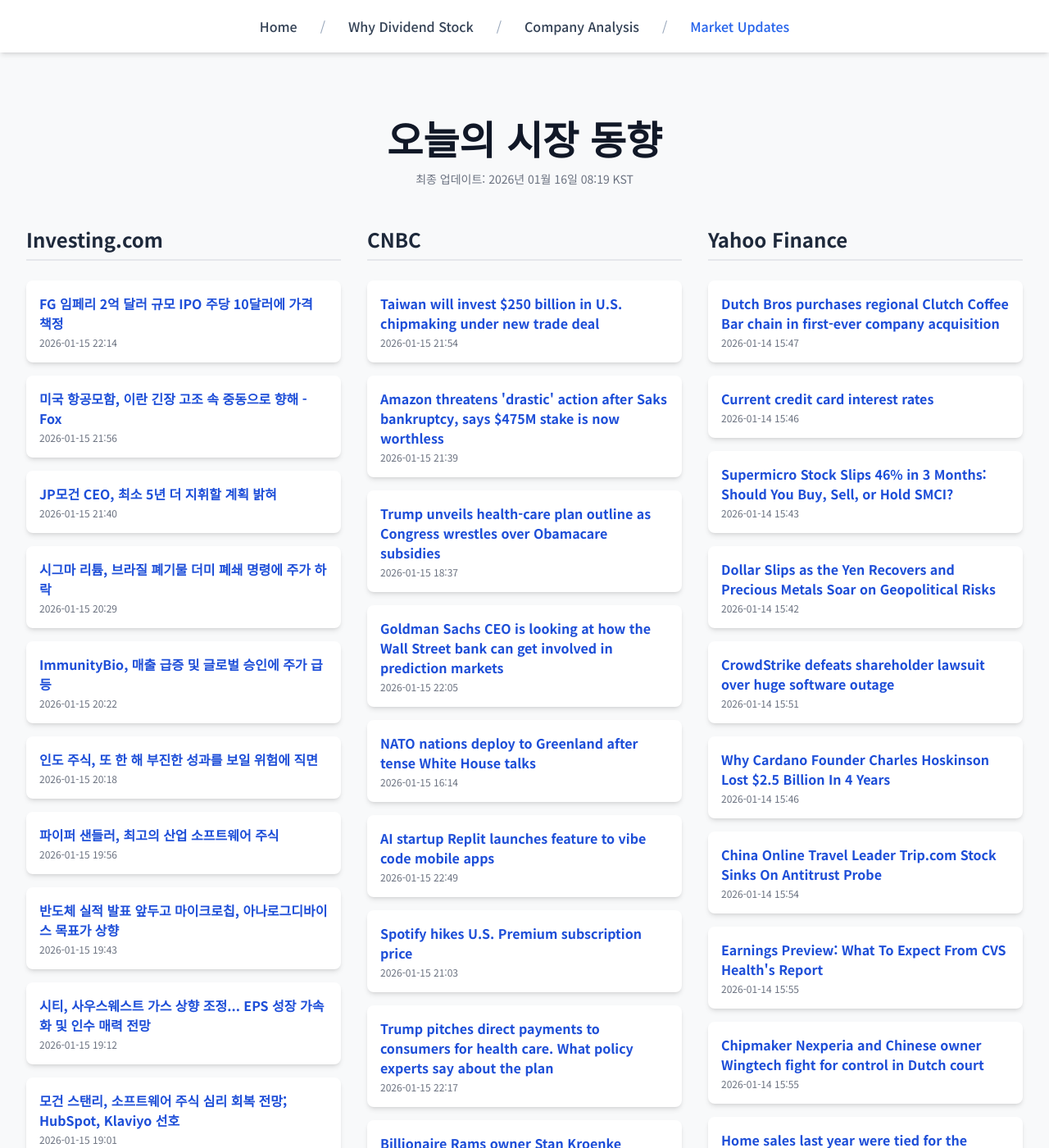
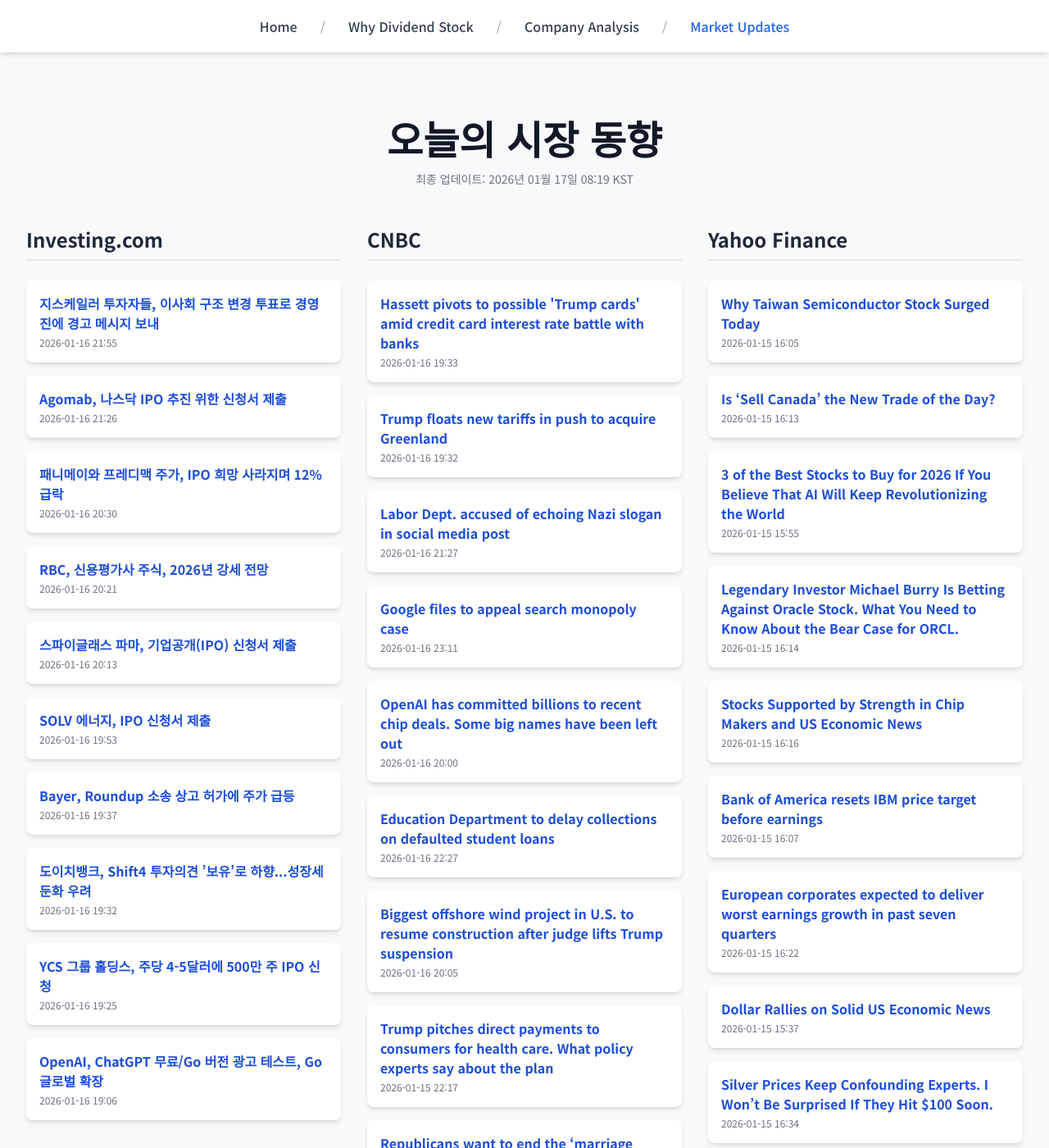
Before and after one commit to Kay-Hwang/my-company-analysis, a Jekyll site: the page built from market-updates.html, in a window 1280 px wide and 1400 px high. Shown: the whole window at 82% size. Built offline with Jekyll 4.4.1, drawn with Linux system fonts in a browser that asks for light colours; nearby versions of some CDN libraries; a script that is not in the unit is left out; some of the changed text lies outside the part shown.

Commit message:
Update daily data

```diff
--- a/_data/latest_data.json
+++ b/_data/latest_data.json
@@ -1,110 +1,110 @@
 {
-  "lastUpdated": "2026년 01월 16일 08:19 KST",
+  "lastUpdated": "2026년 01월 17일 08:19 KST",
   "news": {
     "investing": [
       {
-        "title": "FG 임페리 2억 달러 규모 IPO 주당 10달러에 가격 책정",
-        "link": "https://kr.investing.com/news/stock-market-news/article-432SI-1787844",
-        "pubDate": "2026-01-15 22:14:05",
-        "summary": "FG 임페리 2억 달러 규모 IPO 주당 10달러에 가격 책정"
+        "title": "지스케일러 투자자들, 이사회 구조 변경 투표로 경영진에 경고 메시지 보내",
+        "link": "https://kr.investing.com/news/stock-market-news/article-1789252",
+        "pubDate": "2026-01-16 21:55:34",
+        "summary": "지스케일러 투자자들, 이사회 구조 변경 투표로 경영진에 경고 메시지 보내"
       },
       {
-        "title": "미국 항공모함, 이란 긴장 고조 속 중동으로 향해 - Fox",
-        "link": "https://kr.investing.com/news/stock-market-news/article-93CH-1787824",
-        "pubDate": "2026-01-15 21:56:43",
-        "summary": "미국 항공모함, 이란 긴장 고조 속 중동으로 향해 - Fox"
+        "title": "Agomab, 나스닥 IPO 추진 위한 신청서 제출",
+        "link": "https://kr.investing.com/news/stock-market-news/article-432SI-1789216",
+        "pubDate": "2026-01-16 21:26:04",
+        "summary": "Agomab, 나스닥 IPO 추진 위한 신청서 제출"
       },
       {
-        "title": "JP모건 CEO, 최소 5년 더 지휘할 계획 밝혀",
-        "link": "https://kr.investing.com/news/stock-market-news/article-93CH-1787809",
-        "pubDate": "2026-01-15 21:40:36",
-        "summary": "JP모건 CEO, 최소 5년 더 지휘할 계획 밝혀"
+        "title": "패니메이와 프레디맥 주가, IPO 희망 사라지며 12% 급락",
+        "link": "https://kr.investing.com/news/stock-market-news/article-1789164",
+        "pubDate": "2026-01-16 20:30:46",
+        "summary": "패니메이와 프레디맥 주가, IPO 희망 사라지며 12% 급락"
       },
       {
-        "title": "시그마 리튬, 브라질 폐기물 더미 폐쇄 명령에 주가 하락",
-        "link": "https://kr.investing.com/news/stock-market-news/article-93CH-1787713",
-        "pubDate": "2026-01-15 20:29:08",
-        "summary": "시그마 리튬, 브라질 폐기물 더미 폐쇄 명령에 주가 하락"
+        "title": "RBC, 신용평가사 주식, 2026년 강세 전망",
+        "link": "https://kr.investing.com/news/stock-market-news/article-93CH-1789147",
+        "pubDate": "2026-01-16 20:21:33",
+        "summary": "RBC, 신용평가사 주식, 2026년 강세 전망"
       },
       {
-        "title": "ImmunityBio, 매출 급증 및 글로벌 승인에 주가 급등",
-        "link": "https://kr.investing.com/news/stock-market-news/article-93CH-1787709",
-        "pubDate": "2026-01-15 20:22:57",
-        "summary": "ImmunityBio, 매출 급증 및 글로벌 승인에 주가 급등"
+        "title": "스파이글래스 파마, 기업공개(IPO) 신청서 제출",
+        "link": "https://kr.investing.com/news/stock-market-news/article-432SI-1789156",
+        "pubDate": "2026-01-16 20:13:04",
+        "summary": "스파이글래스 파마, 기업공개(IPO) 신청서 제출"
       },
       {
-        "title": "인도 주식, 또 한 해 부진한 성과를 보일 위험에 직면",
-        "link": "https://kr.investing.com/news/stock-market-news/article-1787705",
-        "pubDate": "2026-01-15 20:18:17",
-        "summary": "인도 주식, 또 한 해 부진한 성과를 보일 위험에 직면"
+        "title": "SOLV 에너지, IPO 신청서 제출",
+        "link": "https://kr.investing.com/news/stock-market-news/article-432SI-1789139",
+        "pubDate": "2026-01-16 19:53:04",
+        "summary": "SOLV 에너지, IPO 신청서 제출"
       },
       {
-        "title": "파이퍼 샌들러, 최고의 산업 소프트웨어 주식",
-        "link": "https://kr.investing.com/news/stock-market-news/article-93CH-1787695",
-        "pubDate": "2026-01-15 19:56:33",
-        "summary": "파이퍼 샌들러, 최고의 산업 소프트웨어 주식"
+        "title": "Bayer, Roundup 소송 상고 허가에 주가 급등",
+        "link": "https://kr.investing.com/news/stock-market-news/article-93CH-1789124",
+        "pubDate": "2026-01-16 19:37:50",
+        "summary": "Bayer, Roundup 소송 상고 허가에 주가 급등"
       },
       {
-        "title": "반도체 실적 발표 앞두고 마이크로칩, 아나로그디바이스 목표가 상향",
-        "link": "https://kr.investing.com/news/stock-market-news/article-1787693",
-        "pubDate": "2026-01-15 19:43:02",
-        "summary": "반도체 실적 발표 앞두고 마이크로칩, 아나로그디바이스 목표가 상향"
+        "title": "도이치뱅크, Shift4 투자의견 ’보유’로 하향...성장세 둔화 우려",
+        "link": "https://kr.investing.com/news/stock-market-news/article-1789122",
+        "pubDate": "2026-01-16 19:32:30",
+        "summary": "도이치뱅크, Shift4 투자의견 ’보유’로 하향...성장세 둔화 우려"
       },
       {
-        "title": "시티, 사우스웨스트 가스 상향 조정... EPS 성장 가속화 및 인수 매력 전망",
-        "link": "https://kr.investing.com/news/stock-market-news/article-1787675",
-        "pubDate": "2026-01-15 19:12:40",
-        "summary": "시티, 사우스웨스트 가스 상향 조정... EPS 성장 가속화 및 인수 매력 전망"
+        "title": "YCS 그룹 홀딩스, 주당 4-5달러에 500만 주 IPO 신청",
+        "link": "https://kr.investing.com/news/stock-market-news/article-432SI-1789118",
+        "pubDate": "2026-01-16 19:25:04",
+        "summary": "YCS 그룹 홀딩스, 주당 4-5달러에 500만 주 IPO 신청"
       },
       {
-        "title": "모건 스탠리, 소프트웨어 주식 심리 회복 전망; HubSpot, Klaviyo 선호",
-        "link": "https://kr.investing.com/news/stock-market-news/article-1787668",
-        "pubDate": "2026-01-15 19:01:34",
-        "summary": "모건 스탠리, 소프트웨어 주식 심리 회복 전망; HubSpot, Klaviyo 선호"
+        "title": "OpenAI, ChatGPT 무료/Go 버전 광고 테스트, Go 글로벌 확장",
+        "link": "https://kr.investing.com/news/stock-market-news/article-93CH-1789107",
+        "pubDate": "2026-01-16 19:06:23",
+        "summary": "OpenAI, ChatGPT 무료/Go 버전 광고 테스트, Go 글로벌 확장"
       }
     ],
     "cnbc": [
       {
-        "title": "Taiwan will invest $250 billion in U.S. chipmaking under new trade deal",
-        "link": "https://www.cnbc.com/2026/01/15/us-taiwan-chips-deal-china.html",
-        "pubDate": "Thu, 15 Jan 2026 21:54:35 GMT",
-        "summary": "The U.S. and Taiwan have reached a trade agreement to build chips and chip factories on American soil, the Department of Commerce announced Thursday."
+        "title": "Hassett pivots to possible 'Trump cards' amid credit card interest rate battle with banks",
+        "link": "https://www.cnbc.com/2026/01/16/white-house-hassett-trump-cards-credit-card-battle.html",
+        "pubDate": "Fri, 16 Jan 2026 19:33:45 GMT",
+        "summary": "Trump called for banks to cap credit card interest rates at 10%, an idea that has been roundly rejected by industry executives and their lobbyists this week."
       },
       {
-        "title": "Amazon threatens 'drastic' action after Saks bankruptcy, says $475M stake is now worthless",
-        "link": "https://www.cnbc.com/2026/01/15/amazon-says-saks-investment-is-worthless-after-bankruptcy.html",
-        "pubDate": "Thu, 15 Jan 2026 21:39:10 GMT",
-        "summary": "Amazon invested $475 million into Saks' acquisition of Neiman Marcus. It wants a federal judge to reject Saks' bankruptcy plan because it harms creditors."
+        "title": "Trump floats new tariffs in push to acquire Greenland",
+        "link": "https://www.cnbc.com/2026/01/16/trump-greenland-tariffs.html",
+        "pubDate": "Fri, 16 Jan 2026 19:32:38 GMT",
+        "summary": "The comments show Trump considering applying his aggressive tariff strategies to his efforts to acquire Greenland."
       },
       {
-        "title": "Trump unveils health-care plan outline as Congress wrestles over Obamacare subsidies",
-        "link": "https://www.cnbc.com/2026/01/15/trump-congress-aca-subsidies-health-care.html",
-        "pubDate": "Thu, 15 Jan 2026 18:37:03 GMT",
-        "summary": "Trump urged Congress, which is grappling over an extension of key ACA tax credits, to pass \"The Great Healthcare Plan\" without delay."
+        "title": "Labor Dept. accused of echoing Nazi slogan in social media post",
+        "link": "https://www.cnbc.com/2026/01/16/trump-labor-nazi-slogan-social-media.html",
+        "pubDate": "Fri, 16 Jan 2026 21:27:29 GMT",
+        "summary": "Labor Dept. accused of echoing Nazi slogan in social media post"
       },
       {
-        "title": "Goldman Sachs CEO is looking at how the Wall Street bank can get involved in prediction markets",
-        "link": "https://www.cnbc.com/2026/01/15/goldman-sachs-ceo-looks-at-how-to-get-involved-in-prediction-markets.html",
-        "pubDate": "Thu, 15 Jan 2026 22:05:15 GMT",
-        "summary": "Goldman's interest comes as prediction markets gain visibility and debate swirls over market transparency and regulatory boundaries."
+        "title": "Google files to appeal search monopoly case",
+        "link": "https://www.cnbc.com/2026/01/16/google-files-to-appeal-search-monopoly-case.html",
+        "pubDate": "Fri, 16 Jan 2026 23:11:57 GMT",
+        "summary": "The appeal could delay any implementation of the finalized remedies."
       },
       {
-        "title": "NATO nations deploy to Greenland after tense White House talks",
-        "link": "https://www.cnbc.com/2026/01/15/greenland-nato-troops-denmark-germany-arctic-trump.html",
-        "pubDate": "Thu, 15 Jan 2026 16:14:19 GMT",
-        "summary": "The joint NATO exercise comes shortly after tense talks between officials representing the U.S., Denmark and Greenland."
+        "title": "OpenAI has committed billions to recent chip deals. Some big names have been left out",
+        "link": "https://www.cnbc.com/2026/01/16/openai-chip-deal-with-cerebras-adds-to-roster-of-nvidia-amd-broadcom.html",
+        "pubDate": "Fri, 16 Jan 2026 20:00:01 GMT",
+        "summary": "OpenAI has inked multibillion-dollar deals with AI chipmakers including Nvidia, AMD, Broadcom and Cerebras."
       },
       {
-        "title": "AI startup Replit launches feature to vibe code mobile apps",
-        "link": "https://www.cnbc.com/2026/01/15/ai-startup-replit-launches-feature-to-vibe-code-mobile-apps.html",
-        "pubDate": "Thu, 15 Jan 2026 22:49:22 GMT",
-        "summary": "Replit launched a feature that lets users create publishable mobile apps using just natural language prompts."
+        "title": "Education Department to delay collections on defaulted student loans",
+        "link": "https://www.cnbc.com/2026/01/16/student-loan-collections-paused.html",
+        "pubDate": "Fri, 16 Jan 2026 22:27:20 GMT",
+        "summary": "The Education Department has announced it will delay the implementation of wage garnishment and other collections efforts for defaulted student loans."
       },
       {
-        "title": "Spotify hikes U.S. Premium subscription price",
-        "link": "https://www.cnbc.com/2026/01/15/spotify-subscription-price-premium-us.html",
-        "pubDate": "Thu, 15 Jan 2026 21:03:09 GMT",
-        "summary": "Co-founder Daniel Ek recently stepped down as CEO, with co-CEOs Gustav Söderström and Alex Norström now at the helm of the music streamer."
+        "title": "Biggest offshore wind project in U.S. to resume construction after judge lifts Trump suspension",
+        "link": "https://www.cnbc.com/2026/01/16/biggest-offshore-wind-project-in-us-to-resume-construction-after-judge-lifts-trump-suspension.html",
+        "pubDate": "Fri, 16 Jan 2026 20:05:58 GMT",
+        "summary": "Coastal Virginia Offshore Wind will resume construction after a federal judge on Friday temporarily lifted the Trump administration's suspension."
       },
       {
         "title": "Trump pitches direct payments to consumers for health care. What policy experts say about the plan",
@@ -113,78 +113,78 @@
         "summary": "President Donald Trump wants to send payments directly to households for health costs. Experts think the plan may raise costs and the number of uninsured."
       },
       {
-        "title": "Billionaire Rams owner Stan Kroenke becomes America's biggest private landowner",
-        "link": "https://www.cnbc.com/2026/01/15/stan-kroenke-largest-private-us-landowner.html",
-        "pubDate": "Thu, 15 Jan 2026 16:11:31 GMT",
-        "summary": "Kroenke represents a growing wave of ultra-wealthy entrepreneurs investing in long-held ranches and farmland."
+        "title": "Republicans want to end the ‘marriage penalty’ for this childcare tax credit",
+        "link": "https://www.cnbc.com/2026/01/16/child-and-dependent-care-tax-credit.html",
+        "pubDate": "Fri, 16 Jan 2026 21:23:53 GMT",
+        "summary": "The Republican framework for \"Reconciliation 2.0\" includes an expansion for the child and dependent care tax credit. Here's what families need to know."
       },
       {
-        "title": "New York offshore wind project to resume construction after judge lifts Trump suspension",
-        "link": "https://www.cnbc.com/2026/01/15/judge-allows-equinor-empire-wind-construction-trump.html",
-        "pubDate": "Thu, 15 Jan 2026 18:22:40 GMT",
-        "summary": "Equinor, the Norwegian company developing the project, said it \"will now focus on safely restarting construction activities.\""
+        "title": "Cramer's week ahead: Earnings from Netflix, Intel, Capital One, McCormick",
+        "link": "https://www.cnbc.com/2026/01/16/cramers-week-ahead-earnings-from-netflix-intel-capital-one-mccormick.html",
+        "pubDate": "Fri, 16 Jan 2026 23:12:34 GMT",
+        "summary": "CNBC's Jim Cramer walked investors through next week on Wall Street."
       }
     ],
     "yahoo": [
       {
-        "title": "Dutch Bros purchases regional Clutch Coffee Bar chain in first-ever company acquisition",
-        "link": "https://finance.yahoo.com/news/dutch-bros-purchases-regional-clutch-154752153.html",
-        "pubDate": "2026-01-14T15:47:52Z",
-        "summary": "Dutch Bros purchases regional Clutch Coffee Bar chain in first-ever company acquisition"
+        "title": "Why Taiwan Semiconductor Stock Surged Today",
+        "link": "https://finance.yahoo.com/news/why-taiwan-semiconductor-stock-surged-160510486.html",
+        "pubDate": "2026-01-15T16:05:10Z",
+        "summary": "Why Taiwan Semiconductor Stock Surged Today"
       },
       {
-        "title": "Current credit card interest rates",
-        "link": "https://finance.yahoo.com/news/current-credit-card-interest-rates-190100321.html",
-        "pubDate": "2026-01-14T15:46:50Z",
-        "summary": "Current credit card interest rates"
+        "title": "Is ‘Sell Canada’ the New Trade of the Day?",
+        "link": "https://finance.yahoo.com/news/sell-canada-trade-day-161320397.html",
+        "pubDate": "2026-01-15T16:13:20Z",
+        "summary": "Is ‘Sell Canada’ the New Trade of the Day?"
       },
       {
-        "title": "Supermicro Stock Slips 46% in 3 Months: Should You Buy, Sell, or Hold SMCI?",
-        "link": "https://finance.yahoo.com/news/supermicro-stock-slips-46-3-154345898.html",
-        "pubDate": "2026-01-14T15:43:45Z",
-        "summary": "Supermicro Stock Slips 46% in 3 Months: Should You Buy, Sell, or Hold SMCI?"
+        "title": "3 of the Best Stocks to Buy for 2026 If You Believe That AI Will Keep Revolutionizing the World",
+        "link": "https://finance.yahoo.com/news/3-best-stocks-buy-2026-155519171.html",
+        "pubDate": "2026-01-15T15:55:19Z",
+        "summary": "3 of the Best Stocks to Buy for 2026 If You Believe That AI Will Keep Revolutionizing the World"
       },
       {
-        "title": "Dollar Slips as the Yen Recovers and Precious Metals Soar on Geopolitical Risks",
-        "link": "https://finance.yahoo.com/news/dollar-slips-yen-recovers-precious-154240504.html",
-        "pubDate": "2026-01-14T15:42:40Z",
-        "summary": "Dollar Slips as the Yen Recovers and Precious Metals Soar on Geopolitical Risks"
+        "title": "Legendary Investor Michael Burry Is Betting Against Oracle Stock. What You Need to Know About the Bear Case for ORCL.",
+        "link": "https://finance.yahoo.com/news/legendary-investor-michael-burry-betting-161458562.html",
+        "pubDate": "2026-01-15T16:14:58Z",
+        "summary": "Legendary Investor Michael Burry Is Betting Against Oracle Stock. What You Need to Know About the Bear Case for ORCL."
       },
       {
-        "title": "CrowdStrike defeats shareholder lawsuit over huge software outage",
-        "link": "https://finance.yahoo.com/news/crowdstrike-defeats-shareholder-lawsuit-over-155130284.html",
-        "pubDate": "2026-01-14T15:51:30Z",
-        "summary": "CrowdStrike defeats shareholder lawsuit over huge software outage"
+        "title": "Stocks Supported by Strength in Chip Makers and US Economic News",
+        "link": "https://finance.yahoo.com/news/stocks-supported-strength-chip-makers-161633186.html",
+        "pubDate": "2026-01-15T16:16:33Z",
+        "summary": "Stocks Supported by Strength in Chip Makers and US Economic News"
       },
       {
-        "title": "Why Cardano Founder Charles Hoskinson Lost $2.5 Billion In 4 Years",
-        "link": "https://finance.yahoo.com/news/why-cardano-founder-charles-hoskinson-154614172.html",
-        "pubDate": "2026-01-14T15:46:14Z",
-        "summary": "Why Cardano Founder Charles Hoskinson Lost $2.5 Billion In 4 Years"
+        "title": "Bank of America resets IBM price target before earnings",
+        "link": "https://finance.yahoo.com/news/bank-america-resets-ibm-price-160700407.html",
+        "pubDate": "2026-01-15T16:07:00Z",
+        "summary": "Bank of America resets IBM price target before earnings"
       },
       {
-        "title": "China Online Travel Leader Trip.com Stock Sinks On Antitrust Probe",
-        "link": "https://www.investors.com/news/technology/trip-com-tcom-stock-antitrust-china/?src=A00220&yptr=yahoo",
-        "pubDate": "2026-01-14T15:54:52Z",
-        "summary": "China Online Travel Leader Trip.com Stock Sinks On Antitrust Probe"
+        "title": "European corporates expected to deliver worst earnings growth in past seven quarters",
+        "link": "https://finance.yahoo.com/news/european-corporates-expected-deliver-worst-162211464.html",
+        "pubDate": "2026-01-15T16:22:11Z",
+        "summary": "European corporates expected to deliver worst earnings growth in past seven quarters"
       },
       {
-        "title": "Earnings Preview: What To Expect From CVS Health's Report",
-        "link": "https://finance.yahoo.com/news/earnings-preview-expect-cvs-healths-155503094.html",
-        "pubDate": "2026-01-14T15:55:03Z",
-        "summary": "Earnings Preview: What To Expect From CVS Health's Report"
+        "title": "Dollar Rallies on Solid US Economic News",
+        "link": "https://finance.yahoo.com/news/dollar-rallies-solid-us-economic-153701054.html",
+        "pubDate": "2026-01-15T15:37:01Z",
+        "summary": "Dollar Rallies on Solid US Economic News"
       },
       {
-        "title": "Chipmaker Nexperia and Chinese owner Wingtech fight for control in Dutch court",
-        "link": "https://finance.yahoo.com/news/chipmaker-nexperia-chinese-owner-wingtech-021958081.html",
-        "pubDate": "2026-01-14T15:55:16Z",
-        "summary": "Chipmaker Nexperia and Chinese owner Wingtech fight for control in Dutch court"
+        "title": "Silver Prices Keep Confounding Experts. I Won’t Be Surprised If They Hit $100 Soon.",
+        "link": "https://finance.yahoo.com/news/silver-prices-keep-confounding-experts-163414235.html",
+        "pubDate": "2026-01-15T16:34:14Z",
+        "summary": "Silver Prices Keep Confounding Experts. I Won’t Be Surprised If They Hit $100 Soon."
       },
       {
-        "title": "Home sales last year were tied for the lowest level in 3 decades",
-        "link": "https://finance.yahoo.com/news/home-sales-last-year-were-tied-for-the-lowest-level-in-3-decades-155615598.html",
-        "pubDate": "2026-01-14T15:56:15Z",
-        "summary": "Home sales last year were tied for the lowest level in 3 decades"
+        "title": "Vera Therapeutics, Inc. (VERA) Granted FDA Priority Review For Atacicept",
+        "link": "https://finance.yahoo.com/news/vera-therapeutics-inc-vera-granted-163539531.html",
+        "pubDate": "2026-01-15T16:35:39Z",
+        "summary": "Vera Therapeutics, Inc. (VERA) Granted FDA Priority Review For Atacicept"
       }
     ]
   }
```
